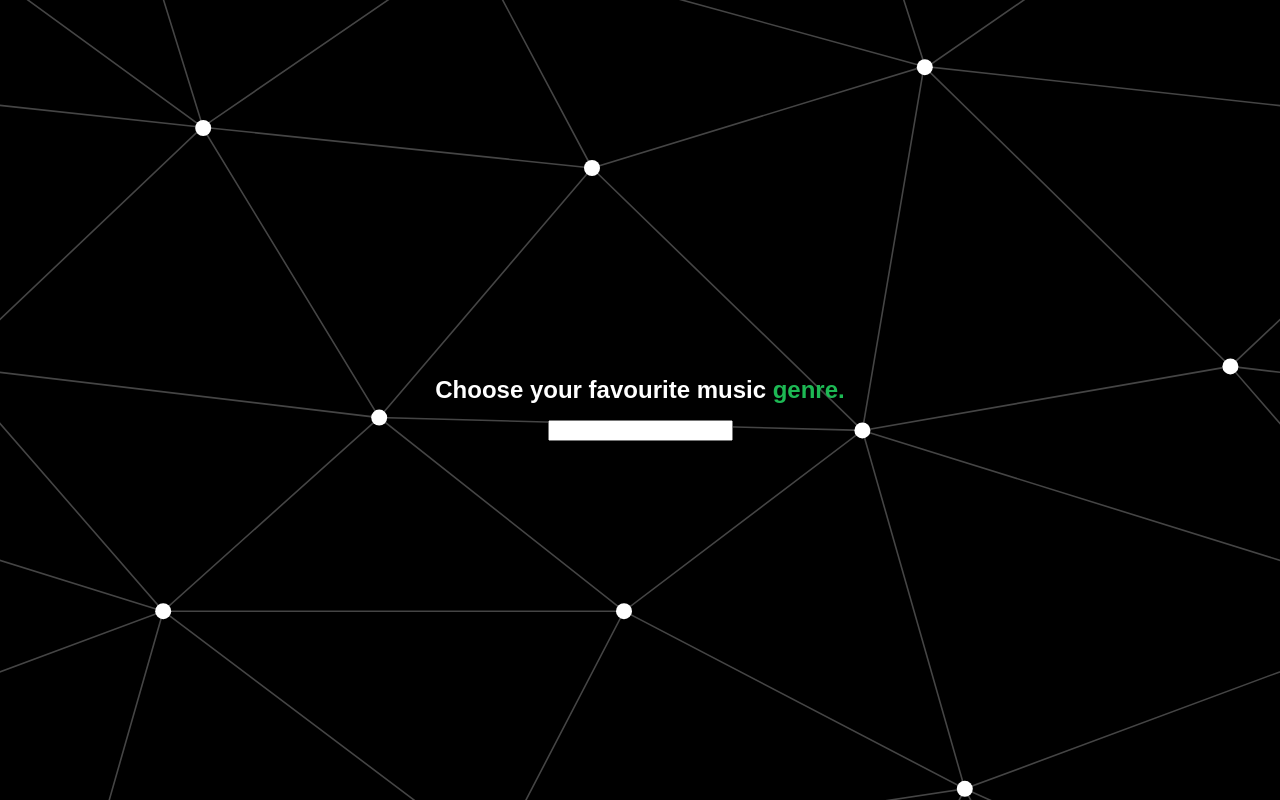
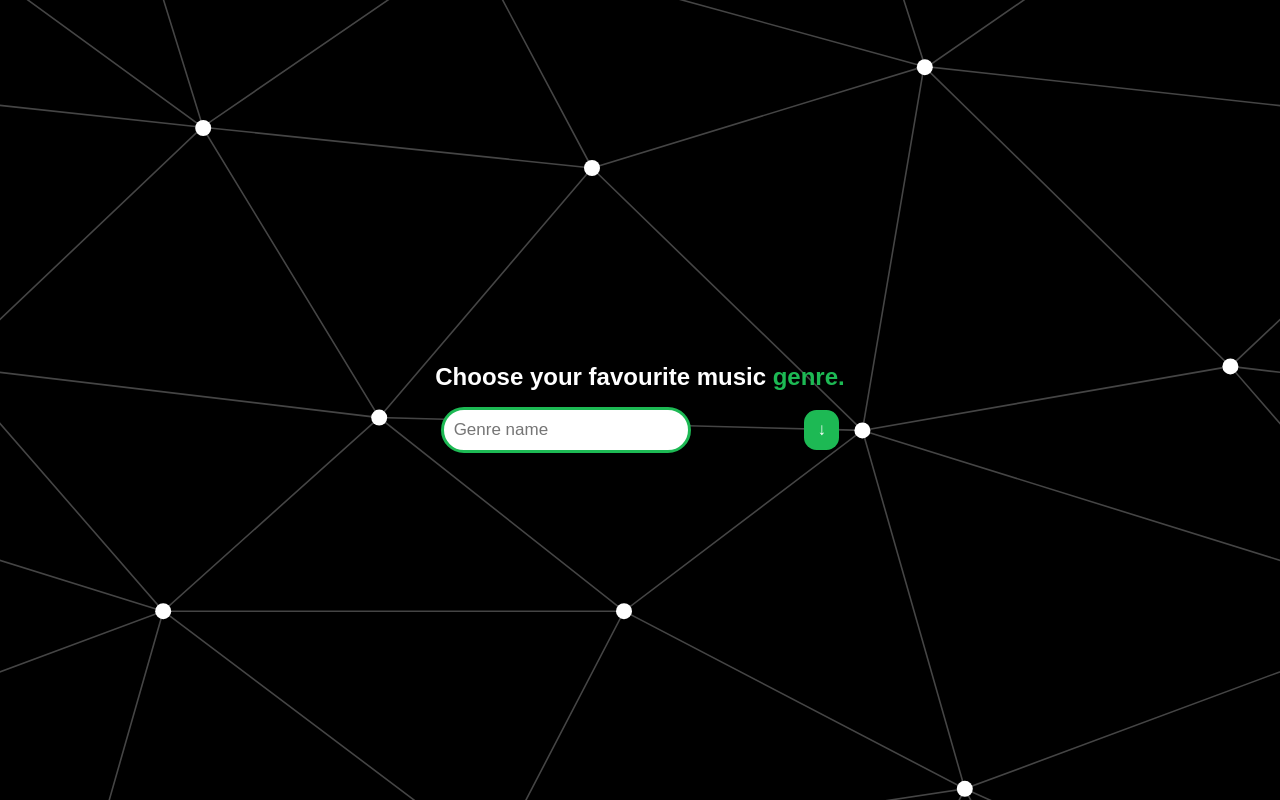
Before and after one commit to TeodorWolski/music-genre-chooser, a React (Create React App) app: page / in a window 1280 px wide. Built offline with nearby package versions, Linux system fonts and the light colour scheme.

Commit message:
Styling the input layout and button

```diff
--- a/src/components/organisms/Combobox/Combobox.tsx
+++ b/src/components/organisms/Combobox/Combobox.tsx
@@ -1,12 +1,36 @@
 import styled from 'styled-components';
 
-const Input = styled.input``;
+const Wrapper = styled.div`
+  width: 40vw;
+  display: flex;
+  align-items: center;
+  justify-content: space-around;
+`;
+
+const Input = styled.input`
+  padding: 1rem;
+  width: 25rem;
+  border-radius: 3rem;
+  font-size: ${({ theme }) => theme.fontSize.l};
+  border: 3px solid ${({ theme }) => theme.colors.green};
+  outline: none;
+`;
+
+const Button = styled.button`
+  background-color: ${({ theme }) => theme.colors.green};
+  border: none;
+  border-radius: 1.25rem;
+  color: white;
+  padding: 1rem 1.35rem;
+  font-size: ${({ theme }) => theme.fontSize.l};
+`;
 
 const Combobox = () => {
   return (
-    <div>
-      <Input />
-    </div>
+    <Wrapper>
+      <Input placeholder="Genre name" />
+      <Button>↓</Button>
+    </Wrapper>
   );
 };
 
```
